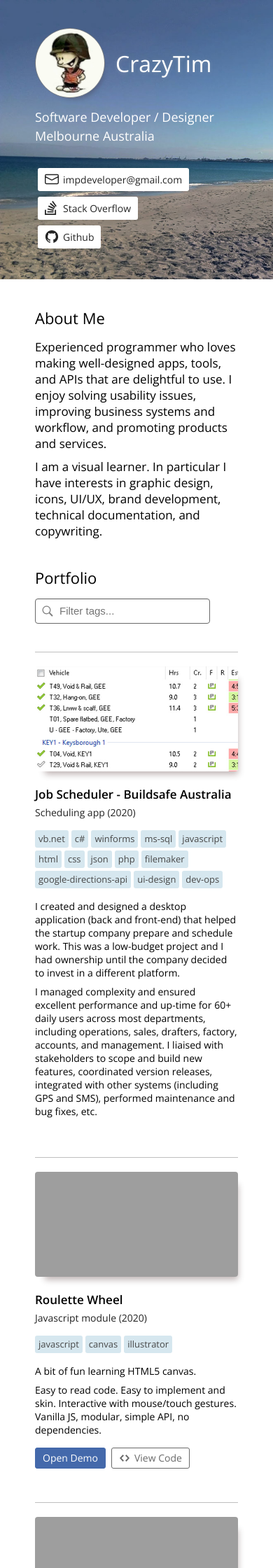
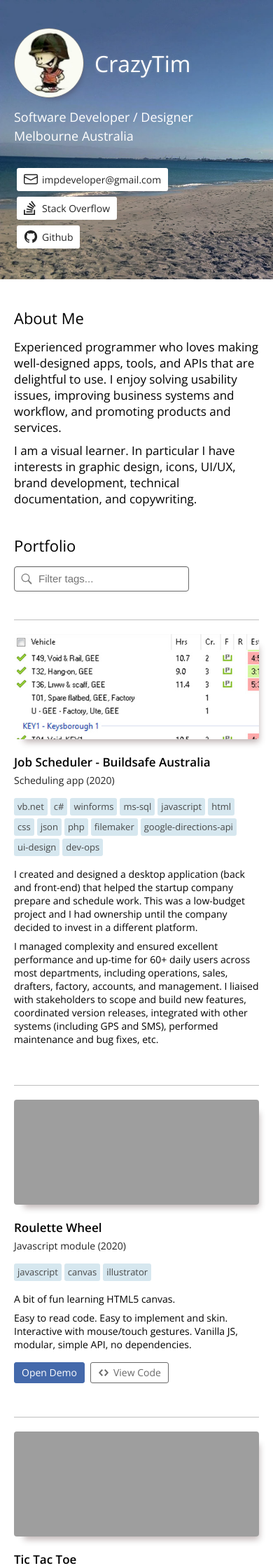
Before and after one commit to CrazyTim/crazytim-portfolio, a Jekyll site: the page built from index.html, in a window 390 px wide. Shown: the top 2240 px of the page at 70% size. Built offline with Jekyll 4.4.1, drawn with Linux system fonts in a browser that asks for light colours.

Commit message:
Fix padding on .content-wrapper
The media query rules were not specific enough and were being overridden.

```diff
--- a/css/index.css
+++ b/css/index.css
@@ -332,7 +332,7 @@ article {
 
 @media only screen and (max-width: 800px) {
 
-  .content-wrapper {
+  section .content-wrapper {
     padding-left: 40px;
     padding-right: 40px;
   }
@@ -347,9 +347,9 @@ article {
 
 @media only screen and (max-width: 700px) {
 
-  .content-wrapper {
-    padding-left: 20px;
-    padding-right: 20px;
+  section .content-wrapper {
+    padding-left: 30px;
+    padding-right: 30px;
   }
 
 	article {
@@ -378,3 +378,12 @@ article {
 	}
 
 }
+
+@media only screen and (max-width: 400px) {
+
+  section .content-wrapper {
+    padding-left: 20px;
+    padding-right: 20px;
+  }
+
+}
```
